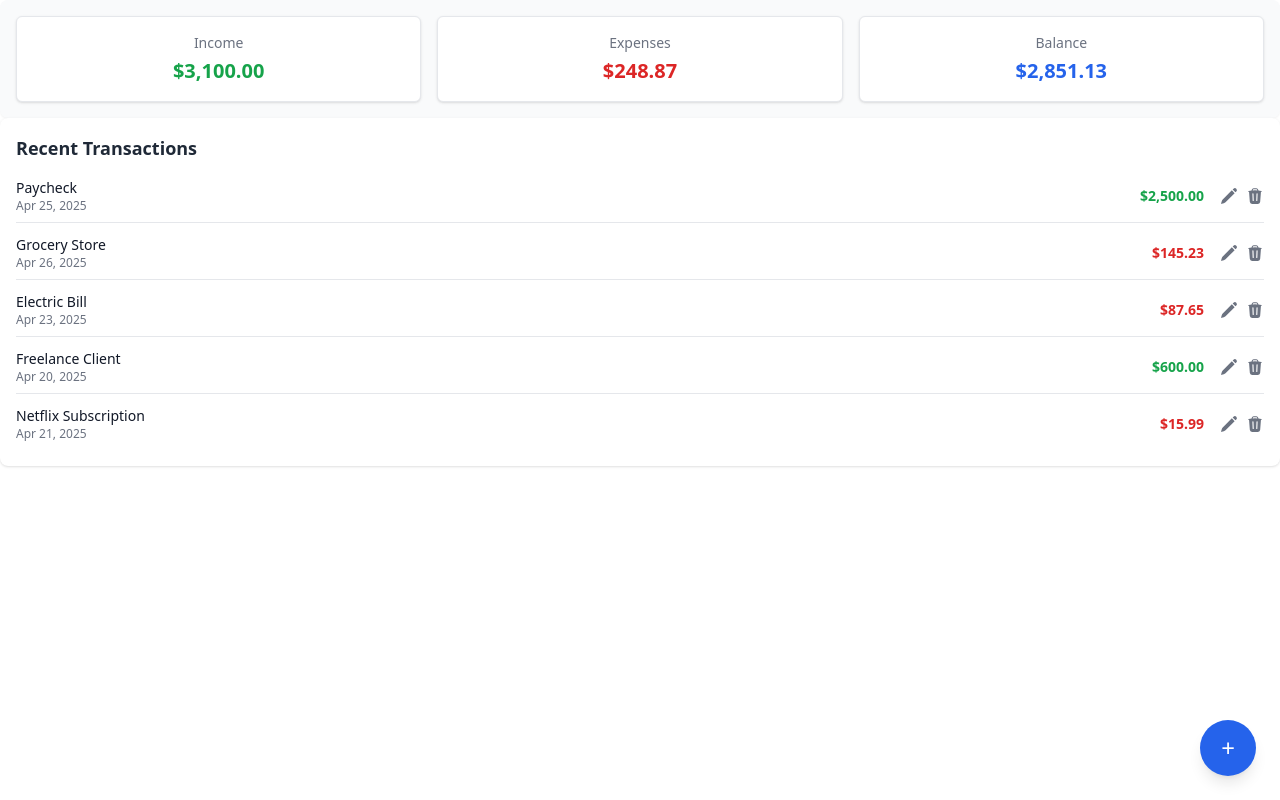
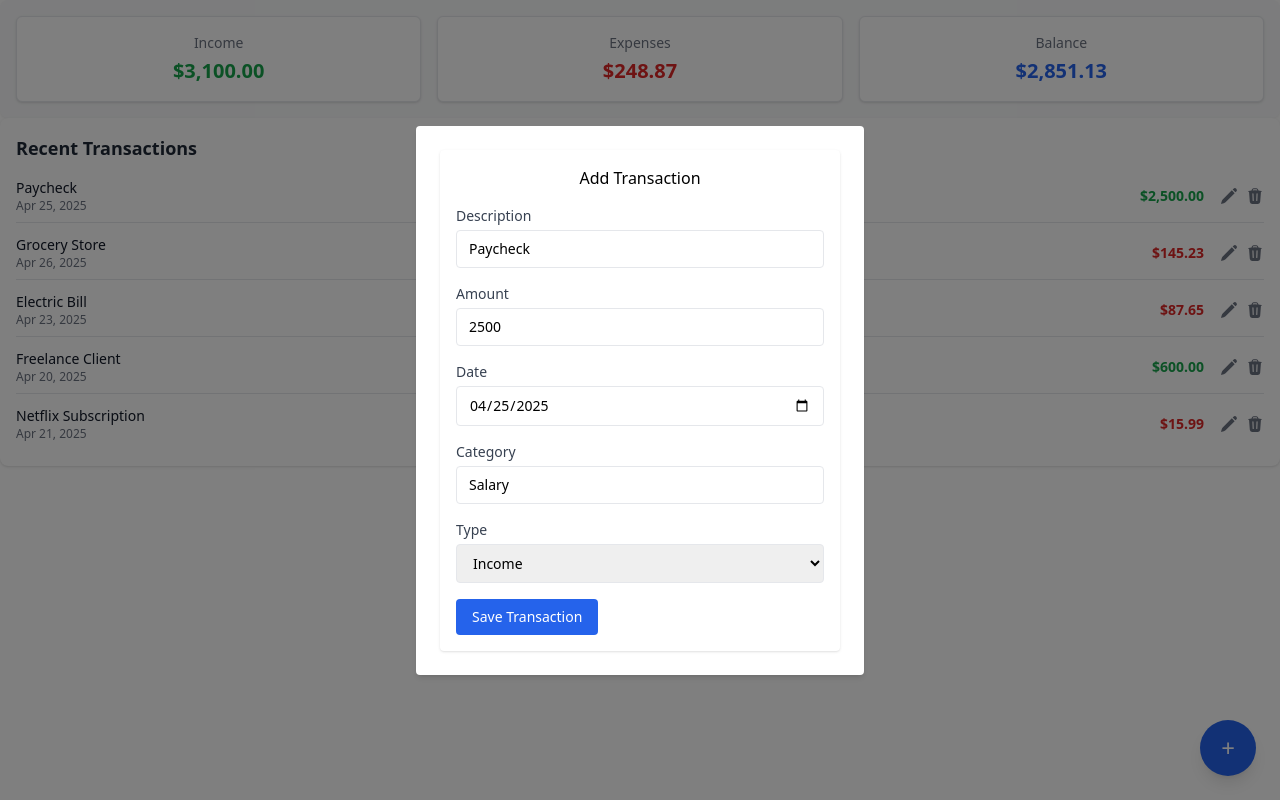
Before and after one commit to Nickolas-Hernandez/vuebalance, a Vue app: page / in a window 1280 px wide. Both pictures are taken after a click on the button 1229 px from the left and 196 px from the top of the page. Built offline with nearby package versions, Linux system fonts and the light colour scheme.

Commit message:
Add edit functionality

```diff
--- a/src/components/AddTransactionForm.vue
+++ b/src/components/AddTransactionForm.vue
@@ -1,13 +1,36 @@
 <script setup>
-import { ref } from 'vue';
+import { ref, watch } from 'vue';
 
 const emit = defineEmits(['submit']);
+
+const props = defineProps({
+    transaction: {
+        type: Object,
+        default: null,
+    },
+});
 
 const description = ref('');
 const amount = ref('');
 const date = ref(new Date().toISOString().slice(0, 10));
 const category = ref('');
 const type = ref('expense');
+
+watch(
+    () => props.transaction,
+    txn => {
+        if (txn) {
+            description.value = txn.description;
+            amount.value = txn.amount;
+            date.value = txn.date;
+            category.value = txn.category;
+            type.value = txn.type;
+        } else {
+            resetForm();
+        }
+    },
+    { immediate: true },
+);
 
 function handleSubmit() {
     if (!description.value || !amount.value || !type.value || !date.value) return;
@@ -22,6 +45,10 @@ function handleSubmit() {
 
     emit('submit', transaction);
 
+    resetForm();
+}
+
+function resetForm() {
     description.value = '';
     amount.value = '';
     date.value = new Date().toISOString().slice(0, 10);
@@ -61,7 +88,7 @@ function handleSubmit() {
             </select>
         </div>
 
-        <button type="submit">Add Transaction</button>
+        <button type="submit">Save Transaction</button>
     </form>
 </template>
 
--- a/src/components/RecentTransactions.vue
+++ b/src/components/RecentTransactions.vue
@@ -7,6 +7,8 @@ const { formatDate } = useDate();
 const { formatCurrency } = useCurrency();
 
 const { transactions } = defineProps(['transactions']);
+
+const emit = defineEmits(['edit']);
 </script>
 
 <template>
@@ -26,7 +28,10 @@ const { transactions } = defineProps(['transactions']);
                     {{ formatCurrency(txn.amount) }}
                 </div>
                 <div class="recent-transactions__buttons">
-                    <button class="edit-button" style="width: 18px; height: 18px">
+                    <button
+                        class="edit-button"
+                        @click="$emit('edit', txn)"
+                        style="width: 18px; height: 18px">
                         <PencilIcon />
                     </button>
                     <button class="delete-button" style="width: 18px; height: 18px">
--- a/src/composables/useTransactions.js
+++ b/src/composables/useTransactions.js
@@ -58,5 +58,12 @@ export function useTransactions() {
         transactions.value.unshift({ id: Date.now(), ...newTxn });
     }
 
-    return { transactions, addTransaction, income, expenses, balance };
+    function updateTransaction(id, updatedTxn) {
+        const index = transactions.value.findIndex(t => t.id === id);
+        if (index !== -1) {
+            transactions.value[index] = { ...updatedTxn, id };
+        }
+    }
+
+    return { transactions, addTransaction, updateTransaction, income, expenses, balance };
 }
--- a/src/views/Dashboard.vue
+++ b/src/views/Dashboard.vue
@@ -8,22 +8,43 @@ import { ref } from 'vue';
 
 import { useTransactions } from '@/composables/useTransactions';
 
-const { transactions, addTransaction, income, expenses, balance } = useTransactions();
+const { transactions, addTransaction, updateTransaction, income, expenses, balance } =
+    useTransactions();
 
 const showModal = ref(false);
 
+const editingTransaction = ref(null);
+
+function handleEdit(txn) {
+    editingTransaction.value = { ...txn };
+    showModal.value = true;
+}
+
 function handleTransactionSubmit(txn) {
-    addTransaction({ id: Date.now(), ...txn });
+    if (editingTransaction.value) {
+        updateTransaction(editingTransaction.value.id, txn);
+        editingTransaction.value = null;
+    } else {
+        addTransaction(txn);
+    }
+
     showModal.value = false;
+}
+
+function closeModal() {
+    showModal.value = false;
+    editingTransaction.value = null;
 }
 </script>
 
 <template>
     <div id="dashboard">
         <SummaryCard :income="income" :balance="balance" :expenses="expenses" />
-        <RecentTransactions :transactions="transactions" />
-        <Modal v-if="showModal" @close="showModal = false">
-            <AddTransactionForm @submit="handleTransactionSubmit" />
+        <RecentTransactions :transactions="transactions" @edit="handleEdit" />
+        <Modal v-if="showModal" @close="closeModal">
+            <AddTransactionForm
+                :transaction="editingTransaction"
+                @submit="handleTransactionSubmit" />
         </Modal>
         <button @click="showModal = true" class="add-transaction-modal-toggle">+</button>
     </div>
```
